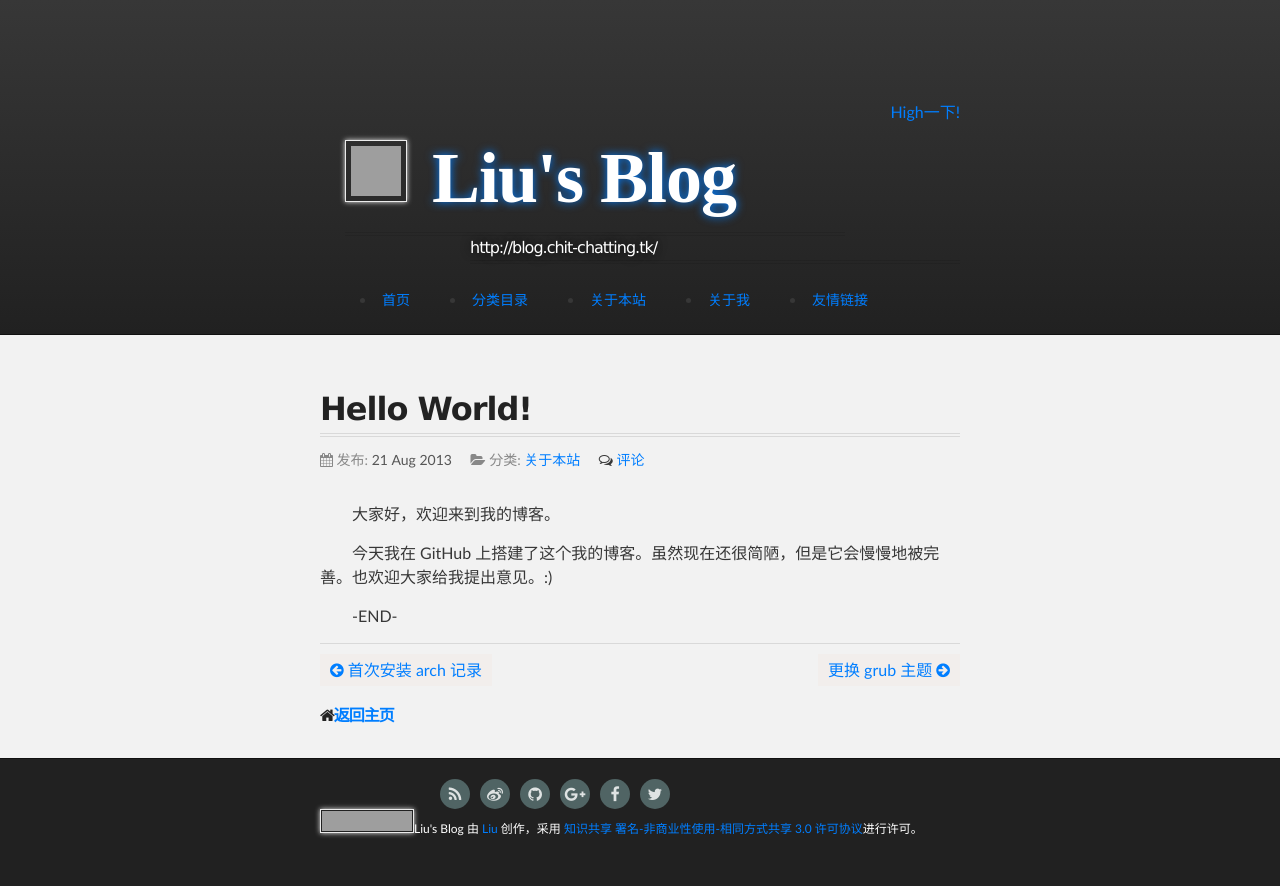
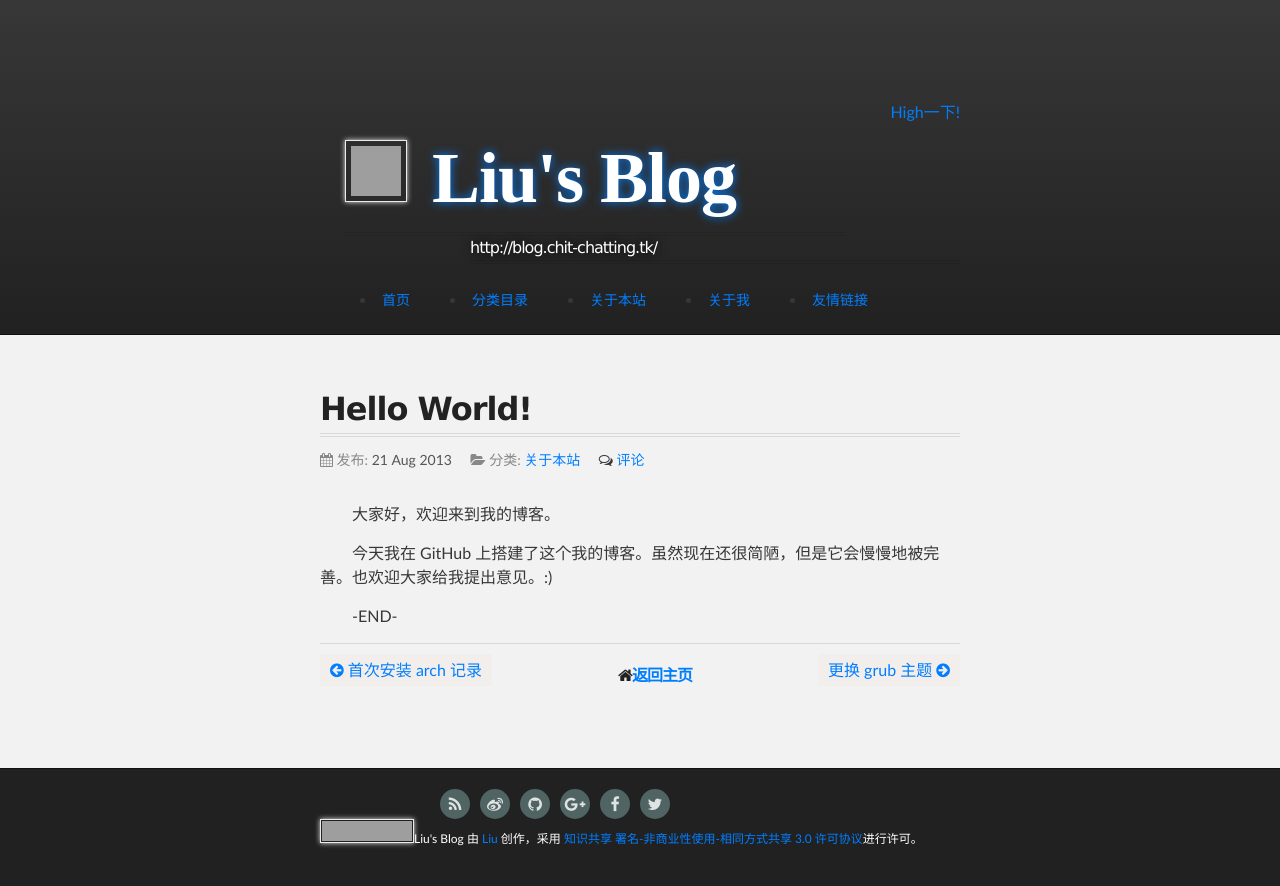
Before and after one commit to laurence6/blog, a Jekyll site: the page built from _posts/2013-08-21-00.html, in a window 1280 px wide. Shown: the top 886 px of the page. Built offline with Jekyll 4.4.1, drawn with Linux system fonts in a browser that asks for light colours; nearby versions of some CDN libraries; some web fonts are replaced; comment, search, counter and statistics services are not loaded; grey boxes are pictures that could not be loaded.

Commit message:
move button

```diff
--- a/_layouts/post.html
+++ b/_layouts/post.html
@@ -18,6 +18,7 @@ layout: default
     {% if page.next %}
         <a class="next" href="{{ page.next.url }}" rel="bookmark">{{ page.next.title | truncatewords:5 }}&nbsp;<i class="fa fa-arrow-circle-right"></i></a>
     {% endif %}
+    <h6 style="text-align:center"><i class="fa fa-home"></i><a href="/">返回主页</a></h6>
 </nav>
 
 <div class="jiathis_style_24x24">
@@ -43,5 +44,3 @@ var duoshuoQuery = {short_name:"liuxy"};
         || document.getElementsByTagName('body')[0]).appendChild(ds);
     })();
 </script>
-
-<h6><i class="fa fa-home"></i><a href="/">返回主页</a></h6>
```
